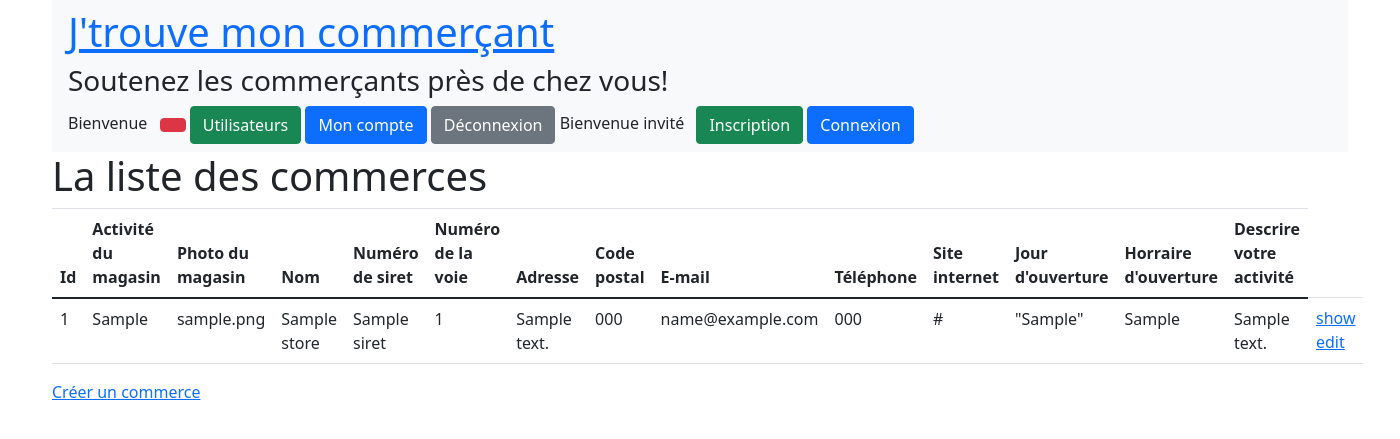
After one commit to laurasullyalexandrine/JTMC, a Symfony app: template templates/store/index.html.twig in a window 1400 px wide. The commit adds this page. Shown: the top 439 px of the page. Run offline with Twig, Linux system fonts and the light colour scheme; the template is opened without the code that fills it: most values are stand-ins (such as "Sample title", 1, 10 or a date in 2020); some libraries are stand-ins or nearby versions.

Commit message:
controller store finish

```diff
--- a/src/Datafixture/fixtures.yaml
+++ b/src/Datafixture/fixtures.yaml
@@ -1,6 +1,6 @@
 App\Entity\CommercialService:
     service_{1..5}:
-        servicetype: '<word()>'
+        servicetype: <'['RELAI RAPIDE', 'RELAI']'>
 App\Entity\InformationPayment:
     payment_{1..5}:
         paymentTypes: '<creditCardType()>'
--- a/src/Form/StoreType.php
+++ b/src/Form/StoreType.php
@@ -27,9 +27,9 @@ class StoreType extends AbstractType {
             ->add('picture', FileType::class, [
                 'label' => 'Photo du commerce',
                 'mapped' => False,
-                'requied' => False,
-                'constraint' => [
-                    new File (['maxsize' => '2M'
+                'required' => False,
+                'constraints' => [
+                    new File (['maxSize' => '2M'
                     ])
                 ],
             ])
--- a/templates/main/home.html.twig
+++ b/templates/main/home.html.twig
@@ -2,6 +2,6 @@
 
 {% block body %}
 
-<h1>Hello World!</h1>
+
 
 {% endblock %}
--- a/templates/store/form.html.twig
+++ b/templates/store/form.html.twig
@@ -1,4 +1,4 @@
 {{ form_start(form) }}
     {{ form_widget(form) }}
-    <button class="btn">{{ button_label|default('Save') }}</button>
+    <button class="btn btn-primary">{{ button_label|default('Save') }}</button>
 {{ form_end(form) }}
--- /dev/null
+++ b/templates/store/index.html.twig
@@ -0,0 +1,58 @@
+{% extends 'base.html.twig' %}
+
+{% block title %}La liste des commerces{% endblock %}
+
+{% block body %}
+    <h1>La liste des commerces</h1>
+
+    <table class="table">
+        <thead>
+            <tr>
+                <th>Id</th>
+                <th>Activité du magasin</th>
+                <th>Photo du magasin</th>
+                <th>Nom</th>
+                <th>Numéro de siret</th>
+                <th>Numéro de la voie</th>
+                <th>Adresse</th>
+                <th>Code postal</th>
+                <th>E-mail</th>
+                <th>Téléphone</th>
+                <th>Site internet</th>
+                <th>Jour d'ouverture</th>
+                <th>Horraire d'ouverture</th>
+                <th>Descrire votre activité</th>
+            </tr>
+        </thead>
+        <tbody>
+        {% for store in stores %}
+            <tr>
+                <td>{{ store.id }}</td>
+                <td>{{ store.storeActivity }}</td>
+                <td>{{ store.picture }}</td>
+                <td>{{ store.name }}</td>
+                <td>{{ store.siret }}</td>
+                <td>{{ store.roadNumber }}</td>
+                <td>{{ store.address }}</td>
+                <td>{{ store.postalCode }}</td>
+                <td>{{ store.email }}</td>
+                <td>{{ store.phone }}</td>
+                <td>{{ store.website }}</td>
+                <td>{{ store.openDays ? store.openDays|json_encode : '' }}</td>
+                <td>{{ store.openHours }}</td>
+                <td>{{ store.description }}</td>
+                <td>
+                    <a href="{{ path('store_show', {'id': store.id}) }}">show</a>
+                    <a href="{{ path('store_edit', {'id': store.id}) }}">edit</a>
+                </td>
+            </tr>
+        {% else %}
+            <tr>
+                <td colspan="15">no records found</td>
+            </tr>
+        {% endfor %}
+        </tbody>
+    </table>
+
+    <a href="{{ path('store_create') }}">Créer un commerce</a>
+{% endblock %}
--- a/templates/store/new.html.twig
+++ b/templates/store/new.html.twig
@@ -7,5 +7,5 @@
 
     {{ include('store/form.html.twig') }}
 
-    <a href="{{ path('home') }}">Retour à la page d'accueil</a>
+    <a href="{{ path('store_index') }}">Retour à la page d'accueil</a>
 {% endblock %}
--- a/templates/store/read.html.twig
+++ b/templates/store/read.html.twig
@@ -67,9 +67,9 @@
     </tbody>
 </table>
 
-<a href="{{ path('home') }}">Retour à la liste</a>
+{#<a href="{{ path('store_index') }}">Retour à la liste</a>#}
 
-<a href="{{ path('store_edit', {'id': store.id}) }}">edit</a>
+{#<a href="{{ path('store_edit', {'id': store.id}) }}">edit</a>#}
 
 {{ include('store/_delete_form.html.twig') }}
 {% endblock %}
```
Also changed, not shown: src/Controller/StoreController.php (+56 -6 lines), src/Form/UserChangePasswordType.php (added, +34 -0 lines), src/Form/UserEditType.php (added, +37 -0 lines), src/Form/UserLoginType.php (added, +29 -0 lines), src/Form/UserRegisterType.php (added, +44 -0 lines), src/Form/UserRoleType.php (added, +25 -0 lines).
